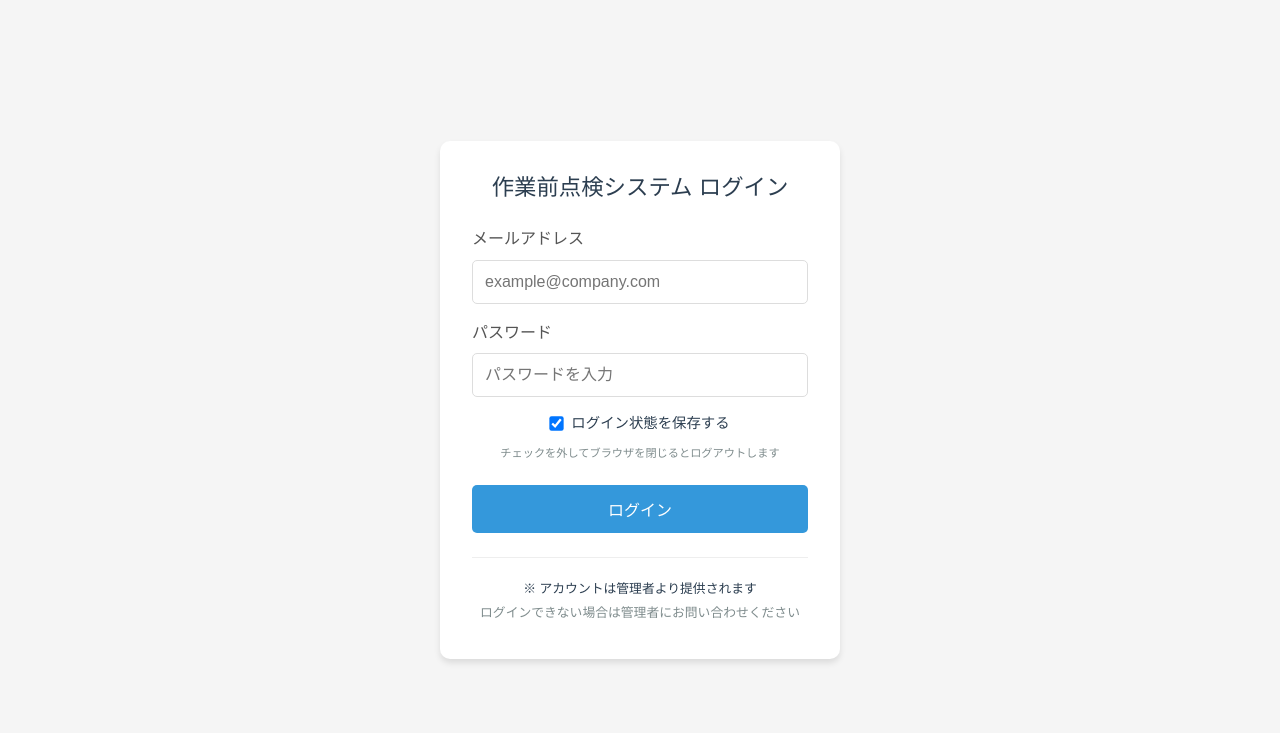
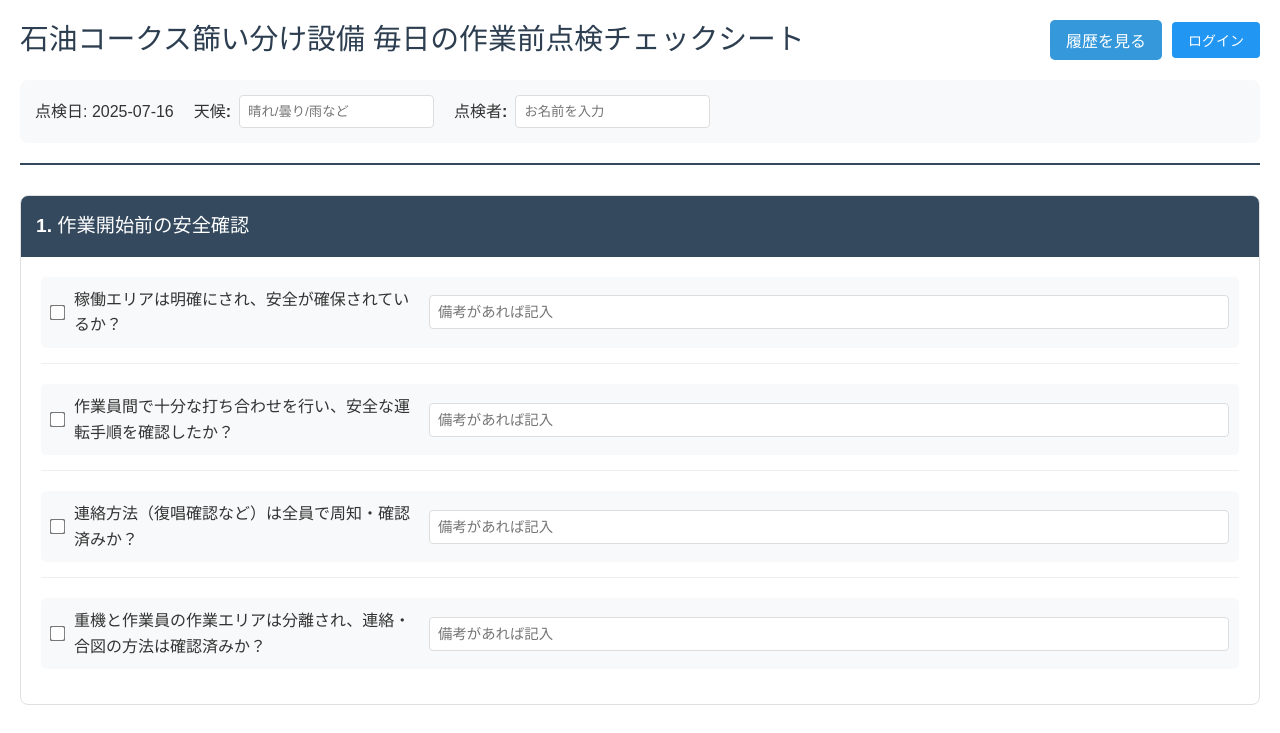
Before and after one commit to fujisho-git/fs-checklist-app, a React (Vite) app: page / in a window 1280 px wide. Shown: the top 733 px of the page. Built offline with nearby package versions, Linux system fonts and the light colour scheme; no server answers.

Commit message:
登録のみ認証不要

```diff
--- a/src/App.css
+++ b/src/App.css
@@ -214,6 +214,23 @@ body {
   font-weight: bold;
 }
 
+/* ログインボタンのスタイル */
+.login-button {
+  background-color: #2196F3;
+  color: white;
+  border: none;
+  padding: 8px 16px;
+  border-radius: 4px;
+  cursor: pointer;
+  font-size: 14px;
+  transition: background-color 0.3s;
+}
+
+.login-button:hover {
+  background-color: #1976D2;
+}
+
+/* 既存のログアウトボタンスタイル */
 .logout-button {
   padding: 0.5rem 1rem;
   background-color: #e74c3c;
--- a/src/App.jsx
+++ b/src/App.jsx
@@ -10,19 +10,39 @@ import './App.css';
 function AppContent() {
   const { currentUser, isAdminUser } = useAuth();
   const [currentView, setCurrentView] = useState('new');
-  const [previousView, setPreviousView] = useState(null); // 追加: 前の画面を追跡
+  const [previousView, setPreviousView] = useState(null);
   const [selectedChecklist, setSelectedChecklist] = useState(null);
 
-  if (!currentUser) {
-    return <Auth />;
+  // ログイン画面を表示するケース（履歴や管理者画面にアクセス時のみ）
+  if (!currentUser && (currentView === 'history' || currentView === 'admin' || currentView === 'detail')) {
+    return <Auth onLoginSuccess={() => {
+      // ログイン成功後は元の画面に戻る
+      if (currentView === 'detail') {
+        // 詳細画面の場合は前の画面に応じて戻る
+        if (previousView === 'admin') {
+          setCurrentView('admin');
+        } else {
+          setCurrentView('history');
+        }
+      }
+      // 他の場合はそのまま
+    }} />;
   }
 
   const handleViewHistory = () => {
+    if (!currentUser) {
+      setCurrentView('history'); // ログイン画面を表示するためにhistoryに設定
+      return;
+    }
     setCurrentView('history');
     setSelectedChecklist(null);
   };
 
   const handleViewAdminHistory = () => {
+    if (!currentUser) {
+      setCurrentView('admin'); // ログイン画面を表示するためにadminに設定
+      return;
+    }
     setCurrentView('admin');
     setSelectedChecklist(null);
   };
@@ -34,8 +54,12 @@ function AppContent() {
   };
 
   const handleSelectChecklist = (checklist) => {
+    if (!currentUser) {
+      setCurrentView('detail'); // ログイン画面を表示するためにdetailに設定
+      return;
+    }
     setSelectedChecklist(checklist);
-    setPreviousView(currentView); // 現在のビューを保存
+    setPreviousView(currentView);
     setCurrentView('detail');
   };
 
@@ -50,6 +74,15 @@ function AppContent() {
     setSelectedChecklist(null);
     setPreviousView(null);
   };
+
+  const handleLoginRequest = () => {
+    setCurrentView('auth');
+  };
+
+  // ログイン画面を明示的に表示する場合
+  if (currentView === 'auth') {
+    return <Auth onLoginSuccess={() => setCurrentView('new')} />;
+  }
 
   switch (currentView) {
     case 'admin':
@@ -80,6 +113,8 @@ function AppContent() {
         <Checklist
           onViewHistory={handleViewHistory}
           onViewAdminHistory={isAdminUser ? handleViewAdminHistory : null}
+          onLoginRequest={handleLoginRequest}
+          currentUser={currentUser}
         />
       );
   }
--- a/src/components/Auth.jsx
+++ b/src/components/Auth.jsx
@@ -1,7 +1,7 @@
 import { useState } from 'react';
 import { useAuth } from '../contexts/AuthContext';
 
-export default function Auth() {
+export default function Auth({ onLoginSuccess }) {
   const [email, setEmail] = useState('');
   const [password, setPassword] = useState('');
   const [rememberMe, setRememberMe] = useState(true);
@@ -17,6 +17,10 @@ export default function Auth() {
       setError('');
       setLoading(true);
       await login(email, password, rememberMe);
+      // ログイン成功時にコールバックを呼び出し
+      if (onLoginSuccess) {
+        onLoginSuccess();
+      }
     } catch (error) {
       setError('ログインに失敗しました。メールアドレスとパスワードを確認してください。');
       console.error(error);
--- a/src/components/Checklist.jsx
+++ b/src/components/Checklist.jsx
@@ -4,19 +4,22 @@ import { createNewChecklist } from '../data/checklistData';
 import { doc, setDoc, getDoc } from 'firebase/firestore';
 import { db } from '../firebase';
 
-export default function Checklist({ onViewHistory, onViewAdminHistory }) {
+export default function Checklist({ onViewHistory, onViewAdminHistory, onLoginRequest, currentUser: passedCurrentUser }) {
   const [checklist, setChecklist] = useState(null);
   const [inspector, setInspector] = useState('');
   const [weather, setWeather] = useState('');
   const [saving, setSaving] = useState(false);
   const { currentUser, isAdminUser, logout } = useAuth();
 
+  // 渡されたcurrentUserを優先して使用（ログイン不要の場合に対応）
+  const user = passedCurrentUser || currentUser;
+
   useEffect(() => {
     // 新しいチェックリストを作成
     const newChecklist = createNewChecklist();
-    newChecklist.createdBy = currentUser?.email;
+    newChecklist.createdBy = user?.email || 'anonymous';
     setChecklist(newChecklist);
-  }, [currentUser]);
+  }, [user]);
 
   const handleItemCheck = (sectionIndex, itemIndex, checked, note = '') => {
     setChecklist(prev => {
@@ -51,7 +54,7 @@ export default function Checklist({ onViewHistory, onViewAdminHistory }) {
   };
 
   const saveChecklist = async () => {
-    if (!checklist || !currentUser) return;
+    if (!checklist || !user) return;
 
     setSaving(true);
     try {
@@ -85,14 +88,20 @@ export default function Checklist({ onViewHistory, onViewAdminHistory }) {
             <button onClick={onViewHistory} className="history-button">
               履歴を見る
             </button>
-            {isAdminUser && onViewAdminHistory && (
+            {user && isAdminUser && onViewAdminHistory && (
               <button onClick={onViewAdminHistory} className="admin-button">
                 管理者画面
               </button>
             )}
-            <button onClick={logout} className="logout-button">
-              ログアウト
-            </button>
+            {user ? (
+              <button onClick={logout} className="logout-button">
+                ログアウト
+              </button>
+            ) : (
+              <button onClick={onLoginRequest} className="login-button">
+                ログイン
+              </button>
+            )}
           </div>
         </div>
 
```
